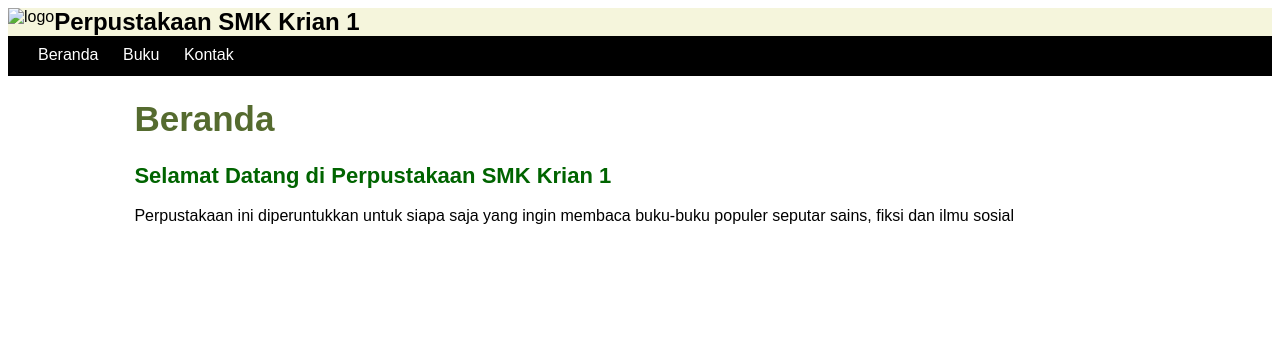
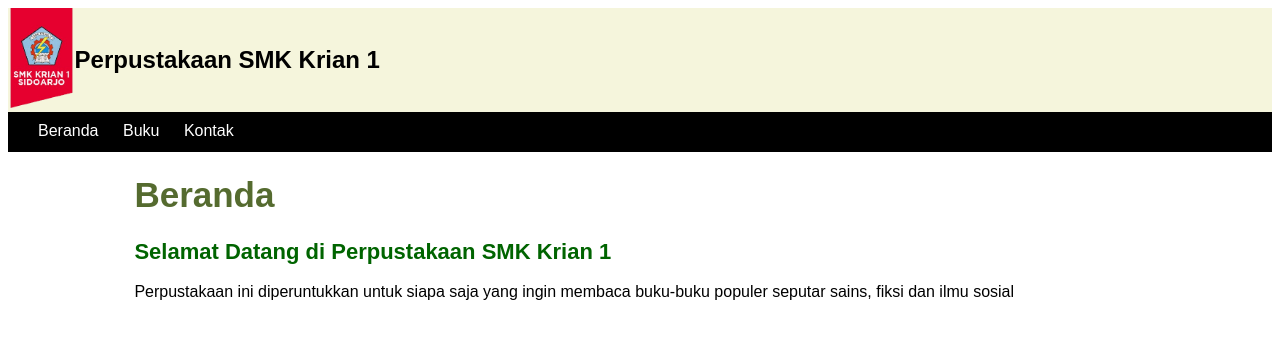
Before and after one commit to Arjunaaresta/Arjunaaresta.github.io, a plain HTML site: page index.html in a window 1280 px wide. Drawn offline with Linux system fonts and the light colour scheme; files that its build step writes are made by us from their sources.

Commit message:
index.html

```diff
--- a/index.html
+++ b/index.html
@@ -3,13 +3,13 @@
 <html>
     <head>
         <title>Perpustakaan</title>
-        <link rel="stylesheet" href="../17.juna/style.css">
+        <link rel="stylesheet" href="./style.css">
     </head>
 
     <body>
        <div class="header">
            <div class="header-logo">
-               <img src="../17.juna/pic logo1.png" alt="logo">
+               <img src="./pic logo1.png" alt="logo">
            </div>
 
            <div class="header-title">
```
